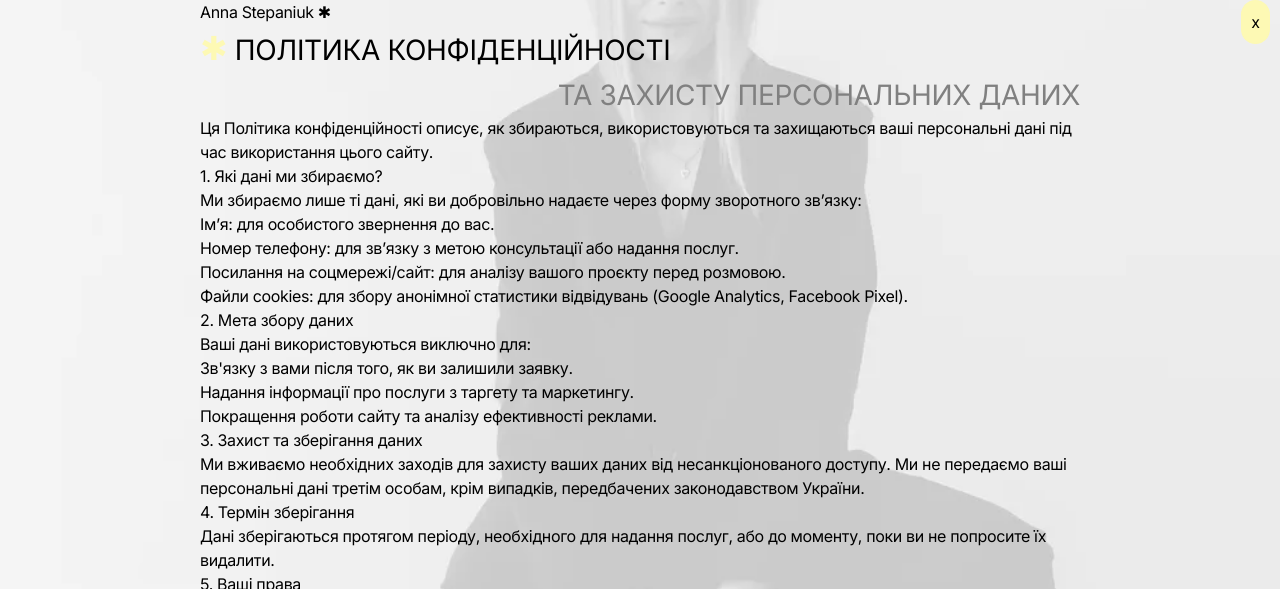
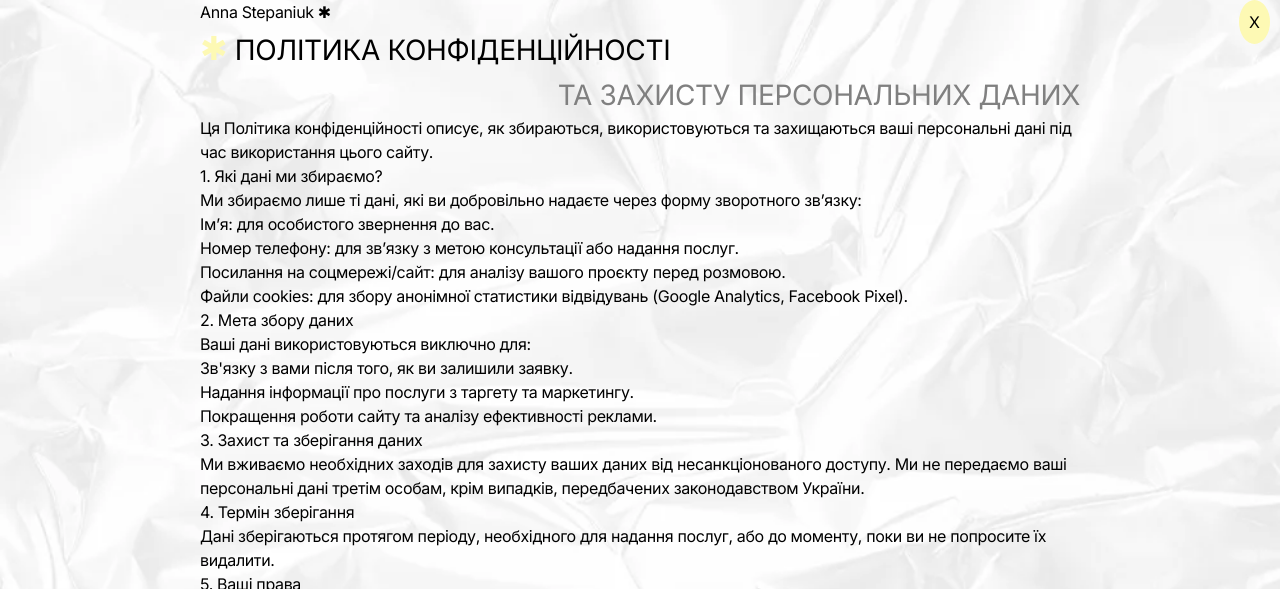
Before and after one commit to TeddSm/target, a plain HTML site: page index.html in a window 1280 px wide. Both pictures are taken after a click on the button "Політикою конфіденційності". Shown: the part 1944-2533 px from the top of the page. Drawn offline with nearby package versions, Linux system fonts and the light colour scheme.

Commit message:
maybe finish

```diff
--- a/index.html
+++ b/index.html
@@ -20,10 +20,10 @@
             <a href="https://www.instagram.com/anna_stepaniukk?igsh=MXVidTN5Yzhpd2x5cQ==" target="_blank" class="header-social-link">
               <svg class="header-social-icon" stroke="#fdf9b4"><use xlink:href="./img/icons.svg#instagram"></use></svg>
             </a>
-            <a href="https://t.me/твій_нік" target="_blank" class="header-social-link">
+            <a href="https://t.me/Anna_Stepaniuk" target="_blank" class="header-social-link">
               <svg class="header-social-icon"><use xlink:href="./img/icons.svg#telegram"></use></svg>
             </a>
-            <a href="tel:3809854232" target="_blank" class="header-social-link">
+            <a href="tel:+380989984401" class="header-social-link">
               <svg class="header-social-icon"><use xlink:href="./img/icons.svg#phone"></use></svg>
             </a>
         </div>
@@ -245,7 +245,7 @@
 <li class="policy-list-item">Вимагати виправлення або повного видалення ваших даних.</li>
 <li class="policy-list-item">Відмовитися від використання cookies у налаштуваннях вашого браузера.</li>
 </ul>
-<button type="button" class="close-policy-btn">x</button>
+<button type="button" class="close-policy-btn">X</button>
 </div>
             </div>
             </div>
--- a/styles/style.css
+++ b/styles/style.css
@@ -392,11 +392,10 @@ input {
     width: 100%;
     height: 100%;
     overflow-y: auto;
-    background: url(../img/target-bg.webp);
+    background: url(../img/beauty-bg.webp);
     background-repeat: no-repeat;
   background-position: center center;
   background-size: cover;
-
 }
 
 .policy.active {
@@ -413,7 +412,7 @@ input {
   top: 0px;
   padding: 10px;
   background-color: #fdf9b4;
-  border-radius: 25px;
+  border-radius: 100%;
 }
 
 .black {
```
